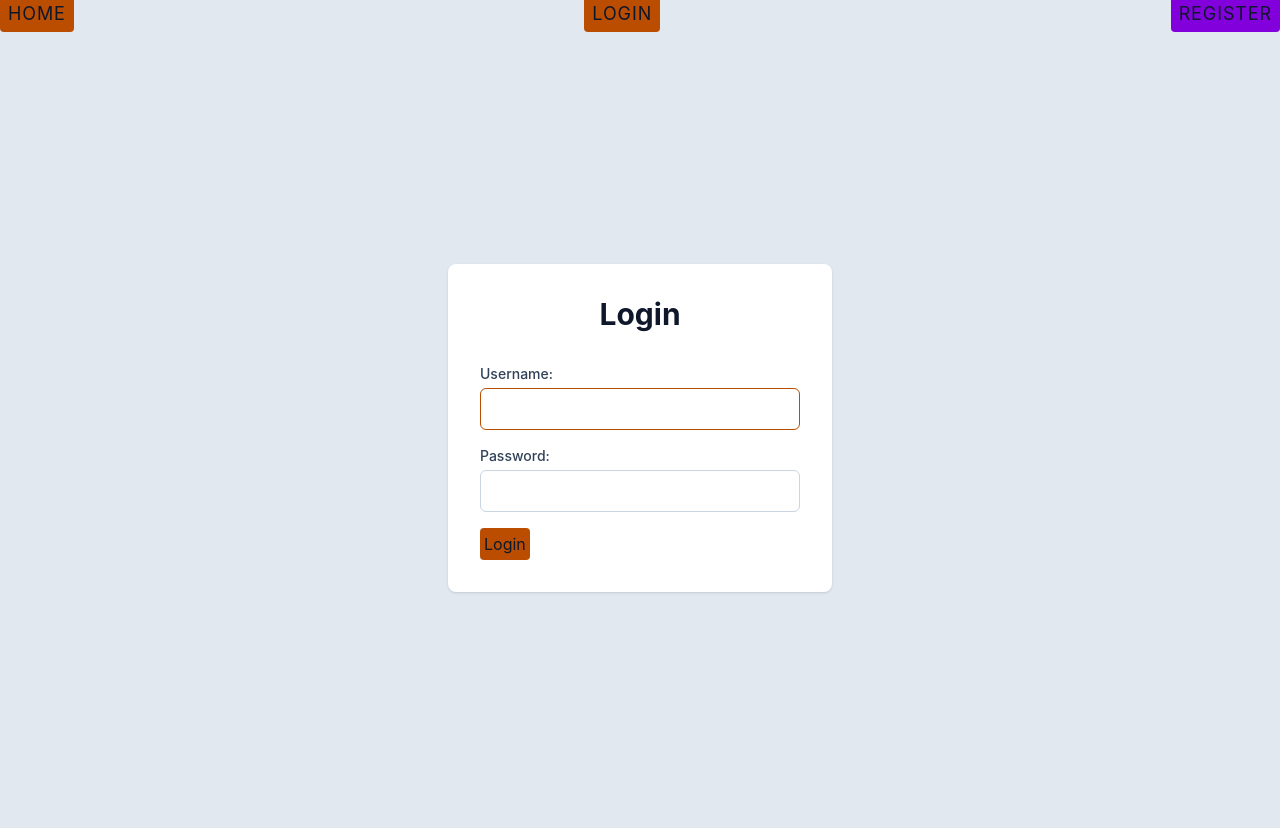
After one commit to externoo/calen, a Django app: page /accounts/login/ in a window 1280 px wide. The commit adds this page. Run offline with Django 5.2, Linux system fonts and the light colour scheme.

Commit message:
Add login, registration, and site-wide login requirement

```diff
--- /dev/null
+++ b/accounts/templates/accounts/auth_base.html
@@ -0,0 +1,11 @@
+{% extends "base.html" %}
+
+{% block content %}
+<div class="min-h-screen flex items-center justify-center p-4">
+    <div class="w-full max-w-sm bg-white rounded-lg shadow p-8">
+        <h1 class="text-3xl font-bold mb-8 text-center">{% block heading %}Authentication{% endblock %}</h1>
+
+        {% block form %}{% endblock %}
+    </div>
+</div>
+{% endblock %}
--- /dev/null
+++ b/accounts/templates/accounts/login.html
@@ -0,0 +1,11 @@
+{% extends "accounts/auth_base.html" %}
+
+{% block heading %}Login{% endblock %}
+
+{% block form %}
+    <form method="post">
+        {% csrf_token %}
+        {{ form.as_p }}
+        <button type="submit" class="bg-amber-700 hover:bg-fuchsia-700 transition-colors p-1 rounded-sm">Login</button>
+    </form>
+{% endblock %}
--- /dev/null
+++ b/accounts/urls.py
@@ -0,0 +1,10 @@
+from django.urls import path
+from django.contrib.auth import views as auth_views
+from . import views
+app_name = 'accounts'
+
+urlpatterns = [
+    path('login/', auth_views.LoginView.as_view(template_name='accounts/login.html'), name='login'),
+    path('logout/', auth_views.LogoutView.as_view(), name='logout'),
+    path('register/', views.RegisterView.as_view(), name='register'),
+]
--- a/calen/settings.py
+++ b/calen/settings.py
@@ -69,6 +69,7 @@ MIDDLEWARE = [
     'django.middleware.common.CommonMiddleware',
     'django.middleware.csrf.CsrfViewMiddleware',
     'django.contrib.auth.middleware.AuthenticationMiddleware',
+    'django.contrib.auth.middleware.LoginRequiredMiddleware',
     'django.contrib.messages.middleware.MessageMiddleware',
     'django.middleware.clickjacking.XFrameOptionsMiddleware',
 ]
@@ -144,3 +145,7 @@ STATICFILES_DIRS = [
 ]
 
 AUTH_USER_MODEL = 'accounts.CustomUser'
+
+LOGIN_URL = 'accounts:login'
+LOGIN_REDIRECT_URL = 'home'
+LOGOUT_REDIRECT_URL = 'home'
--- a/calen/urls.py
+++ b/calen/urls.py
@@ -15,11 +15,13 @@ Including another URLconf
     2. Add a URL to urlpatterns:  path('blog/', include('blog.urls'))
 """
 from django.contrib import admin
-from django.urls import path
+from django.urls import path, include
 from main import views
 
 urlpatterns = [
     path('admin/', admin.site.urls),
     path('', views.home, name='home'),
     path('day/<int:year>/<int:month>/<int:day>/', views.day, name='day'),
+    path('accounts/', include('accounts.urls')),
+
 ]
--- a/static/css/output.css
+++ b/static/css/output.css
@@ -8,17 +8,20 @@
       "Segoe UI Symbol", "Noto Color Emoji";
     --font-mono: ui-monospace, SFMono-Regular, Menlo, Monaco, Consolas, "Liberation Mono",
       "Courier New", monospace;
+    --color-red-700: oklch(50.5% 0.213 27.518);
     --color-amber-200: oklch(92.4% 0.12 95.746);
     --color-amber-700: oklch(55.5% 0.163 48.998);
-    --color-blue-600: oklch(54.6% 0.245 262.881);
+    --color-purple-700: oklch(49.6% 0.265 301.924);
     --color-fuchsia-700: oklch(51.8% 0.253 323.949);
-    --color-slate-100: oklch(96.8% 0.007 247.896);
     --color-slate-200: oklch(92.9% 0.013 255.508);
+    --color-slate-300: oklch(86.9% 0.022 252.894);
     --color-slate-500: oklch(55.4% 0.046 257.417);
     --color-slate-600: oklch(44.6% 0.043 257.281);
+    --color-slate-700: oklch(37.2% 0.044 257.287);
     --color-slate-900: oklch(20.8% 0.042 265.755);
     --color-white: #fff;
     --spacing: 0.25rem;
+    --container-sm: 24rem;
     --container-2xl: 42rem;
     --container-7xl: 80rem;
     --text-xs: 0.75rem;
@@ -27,14 +30,18 @@
     --text-sm--line-height: calc(1.25 / 0.875);
     --text-lg: 1.125rem;
     --text-lg--line-height: calc(1.75 / 1.125);
+    --text-xl: 1.25rem;
+    --text-xl--line-height: calc(1.75 / 1.25);
+    --text-2xl: 1.5rem;
+    --text-2xl--line-height: calc(2 / 1.5);
     --text-3xl: 1.875rem;
     --text-3xl--line-height: calc(2.25 / 1.875);
-    --text-4xl: 2.25rem;
-    --text-4xl--line-height: calc(2.5 / 2.25);
+    --font-weight-medium: 500;
     --font-weight-semibold: 600;
     --font-weight-bold: 700;
     --tracking-wider: 0.05em;
     --radius-sm: 0.25rem;
+    --radius-md: 0.375rem;
     --radius-lg: 0.5rem;
     --default-transition-duration: 150ms;
     --default-transition-timing-function: cubic-bezier(0.4, 0, 0.2, 1);
@@ -230,8 +237,11 @@
   .inline-block {
     display: inline-block;
   }
-  .table {
-    display: table;
+  .min-h-screen {
+    min-height: 100vh;
+  }
+  .w-full {
+    width: 100%;
   }
   .max-w-2xl {
     max-width: var(--container-2xl);
@@ -239,14 +249,11 @@
   .max-w-7xl {
     max-width: var(--container-7xl);
   }
-  .border-collapse {
-    border-collapse: collapse;
+  .max-w-sm {
+    max-width: var(--container-sm);
   }
   .cursor-pointer {
     cursor: pointer;
-  }
-  .resize {
-    resize: both;
   }
   .grid-cols-7 {
     grid-template-columns: repeat(7, minmax(0, 1fr));
@@ -254,14 +261,14 @@
   .flex-wrap {
     flex-wrap: wrap;
   }
+  .items-center {
+    align-items: center;
+  }
   .justify-center {
     justify-content: center;
   }
   .gap-8 {
     gap: calc(var(--spacing) * 8);
-  }
-  .gap-x-3 {
-    column-gap: calc(var(--spacing) * 3);
   }
   .gap-x-4 {
     column-gap: calc(var(--spacing) * 4);
@@ -278,15 +285,11 @@
   .rounded-sm {
     border-radius: var(--radius-sm);
   }
-  .border {
-    border-style: var(--tw-border-style);
-    border-width: 1px;
-  }
   .bg-amber-700 {
     background-color: var(--color-amber-700);
   }
-  .bg-slate-100 {
-    background-color: var(--color-slate-100);
+  .bg-purple-700 {
+    background-color: var(--color-purple-700);
   }
   .bg-slate-200 {
     background-color: var(--color-slate-200);
@@ -300,11 +303,11 @@
   .p-2 {
     padding: calc(var(--spacing) * 2);
   }
-  .p-3 {
-    padding: calc(var(--spacing) * 3);
-  }
   .p-4 {
     padding: calc(var(--spacing) * 4);
+  }
+  .p-8 {
+    padding: calc(var(--spacing) * 8);
   }
   .p-10 {
     padding: calc(var(--spacing) * 10);
@@ -318,10 +321,6 @@
   .text-3xl {
     font-size: var(--text-3xl);
     line-height: var(--tw-leading, var(--text-3xl--line-height));
-  }
-  .text-4xl {
-    font-size: var(--text-4xl);
-    line-height: var(--tw-leading, var(--text-4xl--line-height));
   }
   .text-lg {
     font-size: var(--text-lg);
@@ -347,9 +346,6 @@
     --tw-tracking: var(--tracking-wider);
     letter-spacing: var(--tracking-wider);
   }
-  .text-blue-600 {
-    color: var(--color-blue-600);
-  }
   .text-slate-500 {
     color: var(--color-slate-500);
   }
@@ -365,16 +361,9 @@
   .uppercase {
     text-transform: uppercase;
   }
-  .underline {
-    text-decoration-line: underline;
-  }
   .shadow {
     --tw-shadow: 0 1px 3px 0 var(--tw-shadow-color, rgb(0 0 0 / 0.1)), 0 1px 2px -1px var(--tw-shadow-color, rgb(0 0 0 / 0.1));
     box-shadow: var(--tw-inset-shadow), var(--tw-inset-ring-shadow), var(--tw-ring-offset-shadow), var(--tw-ring-shadow), var(--tw-shadow);
-  }
-  .outline {
-    outline-style: var(--tw-outline-style);
-    outline-width: 1px;
   }
   .transition-colors {
     transition-property: color, background-color, border-color, outline-color, text-decoration-color, fill, stroke, --tw-gradient-from, --tw-gradient-via, --tw-gradient-to;
@@ -390,9 +379,6 @@
     }
   }
   @media (width >= 40rem) {
-    .sm\:me-auto {
-      margin-inline-end: auto;
-    }
     .sm\:grid-cols-2 {
       grid-template-columns: repeat(2, minmax(0, 1fr));
     }
@@ -406,10 +392,51 @@
     }
   }
 }
-@property --tw-border-style {
-  syntax: "*";
-  inherits: false;
-  initial-value: solid;
+@layer components {
+  input[type="text"], input[type="email"], input[type="password"] {
+    width: 100%;
+    border-radius: var(--radius-md);
+    border-style: var(--tw-border-style);
+    border-width: 1px;
+    border-color: var(--color-slate-300);
+    background-color: var(--color-white);
+    padding-inline: calc(var(--spacing) * 3);
+    padding-block: calc(var(--spacing) * 2);
+    &:focus {
+      border-color: var(--color-amber-700);
+    }
+    &:focus {
+      --tw-outline-style: none;
+      outline-style: none;
+    }
+  }
+  form p {
+    margin-bottom: calc(var(--spacing) * 4);
+  }
+  form label {
+    margin-bottom: var(--spacing);
+    display: block;
+    font-size: var(--text-sm);
+    line-height: var(--tw-leading, var(--text-sm--line-height));
+    --tw-font-weight: var(--font-weight-medium);
+    font-weight: var(--font-weight-medium);
+    color: var(--color-slate-700);
+  }
+  .helptext, form ul {
+    margin-top: var(--spacing);
+    list-style-position: inside;
+    list-style-type: disc;
+    font-size: var(--text-xs);
+    line-height: var(--tw-leading, var(--text-xs--line-height));
+    color: var(--color-slate-500);
+  }
+  .errorlist {
+    margin-bottom: calc(var(--spacing) * 2);
+    list-style-type: none;
+    font-size: var(--text-sm);
+    line-height: var(--tw-leading, var(--text-sm--line-height));
+    color: var(--color-red-700);
+  }
 }
 @property --tw-font-weight {
   syntax: "*";
@@ -484,7 +511,7 @@
   inherits: false;
   initial-value: 0 0 #0000;
 }
-@property --tw-outline-style {
+@property --tw-border-style {
   syntax: "*";
   inherits: false;
   initial-value: solid;
@@ -492,7 +519,6 @@
 @layer properties {
   @supports ((-webkit-hyphens: none) and (not (margin-trim: inline))) or ((-moz-orient: inline) and (not (color:rgb(from red r g b)))) {
     *, ::before, ::after, ::backdrop {
-      --tw-border-style: solid;
       --tw-font-weight: initial;
       --tw-tracking: initial;
       --tw-shadow: 0 0 #0000;
@@ -509,7 +535,7 @@
       --tw-ring-offset-width: 0px;
       --tw-ring-offset-color: #fff;
       --tw-ring-offset-shadow: 0 0 #0000;
-      --tw-outline-style: solid;
+      --tw-border-style: solid;
     }
   }
 }
--- a/templates/base.html
+++ b/templates/base.html
@@ -10,11 +10,23 @@
 </head>
 <body class="bg-slate-200 text-slate-900">
     <nav>
-        <ul class="uppercase tracking-wider flex gap-x-4 gap-y-1 text-lg justify-center sm:justify-between flex-wrap">
-          <li><a href="" class="bg-amber-700 hover:bg-fuchsia-700 transition-colors p-2 rounded-sm">Home</a></li>
-          <li><a href="" class="bg-amber-700 hover:bg-fuchsia-700 transition-colors p-2 rounded-sm">set date</a></li>
-        </ul>
-      </nav>
+      <ul class="uppercase tracking-wider flex gap-x-4 gap-y-1 text-lg justify-center sm:justify-between flex-wrap">
+        <li><a href="{% url 'home' %}" class="bg-amber-700 hover:bg-fuchsia-700 transition-colors p-2 rounded-sm">Home</a></li>
+
+        {% if user.is_authenticated %}
+        <li class="p-2">{{ user.username }}</li>
+        <li>
+        <form method="post" action="{% url 'accounts:logout' %}">
+          {% csrf_token %}
+          <button type="submit" class="uppercase tracking-wider bg-amber-700 hover:bg-fuchsia-700 transition-colors p-2 rounded-sm cursor-pointer">Logout</button>
+        </form>
+        </li>
+        {% else %}
+            <li><a href="{% url 'accounts:login' %}" class="bg-amber-700 hover:bg-fuchsia-700 transition-colors p-2 rounded-sm">Login</a></li>
+            <li><a href="{% url 'accounts:register' %}" class="bg-purple-700 hover:bg-fuchsia-700 transition-colors p-2 rounded-sm">Register</a></li>
+        {% endif %}
+      </ul>
+    </nav>
     {% block content %}{% endblock %}
 </body>
 </html>
```
Also changed, not shown: CLAUDE.md (+52 -4 lines), accounts/forms.py (added, +7 -0 lines), accounts/templates/accounts/register.html (added, +11 -0 lines), accounts/views.py (+11 -1 lines), static/src/input.css (+26 -0 lines).
